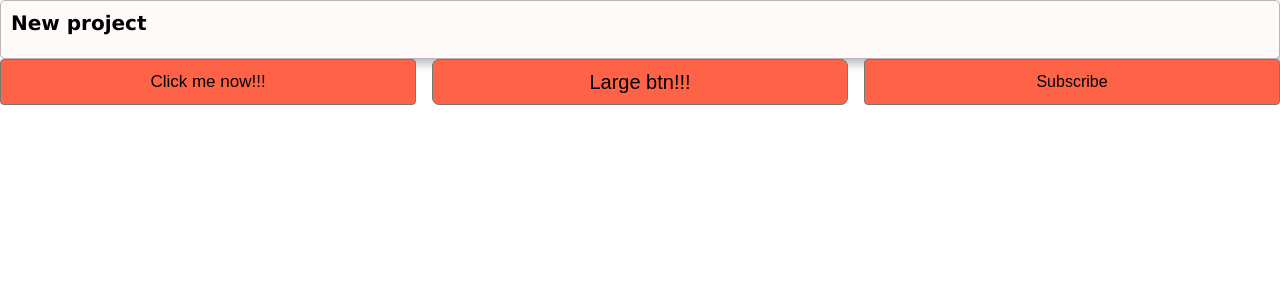
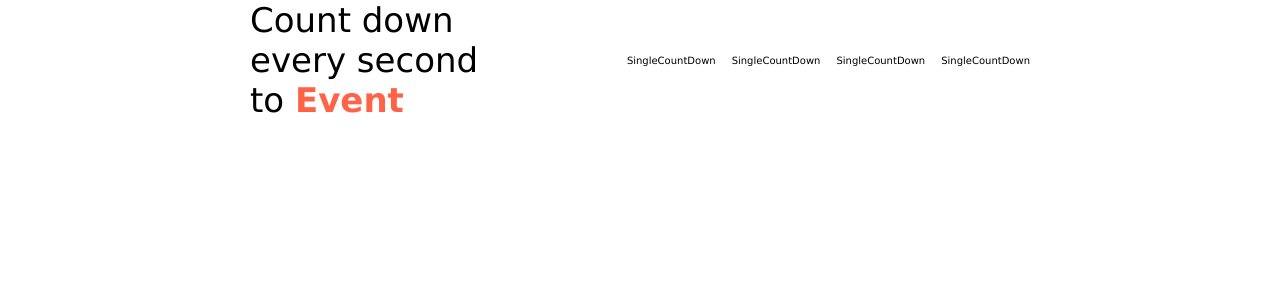
Before and after one commit to gintare-ces/07_react_moduleCss_sass_practice, a React (Vite) app: page / in a window 1280 px wide. Shown: the top 300 px of the page. Built offline with nearby package versions, Linux system fonts and the light colour scheme.

Commit message:
count down section

```diff
--- a/src/App.jsx
+++ b/src/App.jsx
@@ -3,19 +3,12 @@ import './styles/App.css';
 import Button from "./components/ui/button/Button";
 import Card from './components/ui/card/Card';
 import Grid from './components/ui/grid/Grid';
+import CountDownSection from './components/section/countDown/CountDownSection';
 
 function App() {
   return (
-    <div>
-      <Card>
-        <h1>New project</h1>
-      </Card>
-      <Grid>
-      <Button>Click me now!!!</Button>
-      <Button lg>Large btn!!!</Button>
-      {/* sitas button gauna tik Button skirta css */}
-      <button className="btn blue green">Subscribe</button>
-      </Grid>
+    <div className='App'>
+     <CountDownSection />
     </div>
   );
 }
--- /dev/null
+++ b/src/components/section/countDown/CountDownSection.jsx
@@ -0,0 +1,20 @@
+import React from 'react'
+import Grid from '../../ui/grid/Grid';
+import css from './CountDownSection.module.css'
+import SingleCountDown from './SingleCountDown';
+
+function CountDownSection() {
+  return (
+    <section className={`container ${css.section}`}>
+        <h2 className={css.title}>Count down every second to <span>Event</span></h2>
+        <Grid cols={4}>
+            <SingleCountDown />
+            <SingleCountDown />
+            <SingleCountDown />
+            <SingleCountDown />
+        </Grid>
+    </section>
+  )
+}
+
+export default CountDownSection
--- /dev/null
+++ b/src/components/section/countDown/CountDownSection.module.css
@@ -0,0 +1,15 @@
+.section {
+    display: flex;
+    align-items: center;
+    justify-content: space-between;
+}
+.title {
+    max-width: 25.6rem;
+    font-size: 3.4rem;
+    margin-bottom: 0;
+    font-weight: normal;
+}
+.title span {
+    font-weight: bold;
+    color: tomato;
+}
--- /dev/null
+++ b/src/components/section/countDown/SingleCountDown.jsx
@@ -0,0 +1,10 @@
+import React from 'react';
+import css from './SingleCountDown.module.css'
+
+function SingleCountDown() {
+  return (
+    <div>SingleCountDown</div>
+  )
+}
+
+export default SingleCountDown
--- a/src/main.jsx
+++ b/src/main.jsx
@@ -3,7 +3,7 @@ import ReactDOM from 'react-dom/client'
 import App from './App'
 
 ReactDOM.createRoot(document.getElementById('root')).render(
-  // <React.StrictMode>
+  <React.StrictMode>
     <App />
-  // </React.StrictMode>,
+  </React.StrictMode>,
 )
```
Also changed, not shown: src/components/section/countDown/SingleCountDown.module.css (added), 1 other file (tests, documents, lock files or other folders).
